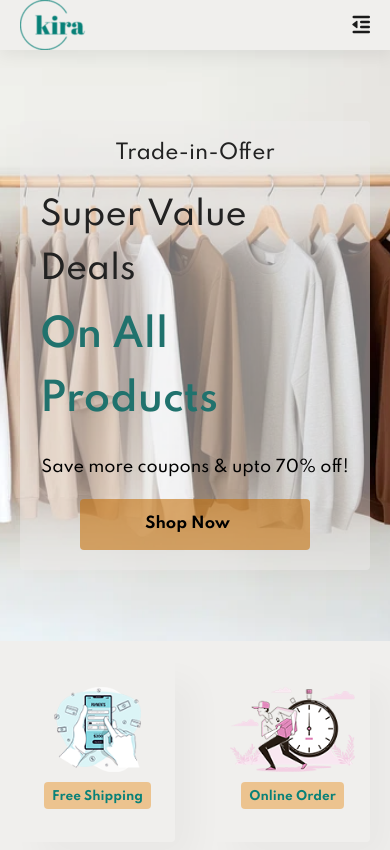
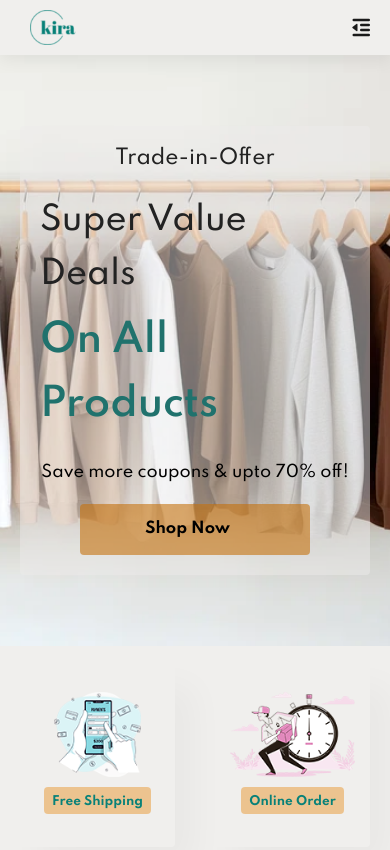
Before and after one commit to humra024/Kira-e-commerce-website, a plain HTML site: page index.html in a window 390 px wide. Shown: the top 850 px of the page. Drawn offline with nearby package versions, Linux system fonts and the light colour scheme.

Commit message:
Update style.css

```diff
--- a/style.css
+++ b/style.css
@@ -839,7 +839,13 @@ body.showCart .container{
   #header{
     padding: 0 20px;
     background-position: 55%;
-
+  }
+  #header .logo{
+    height: 35px;
+    margin: 10px;
+  }
+  .logo{
+    height: 35px;
   }
   #hero{
     padding: 0 20px;
```
